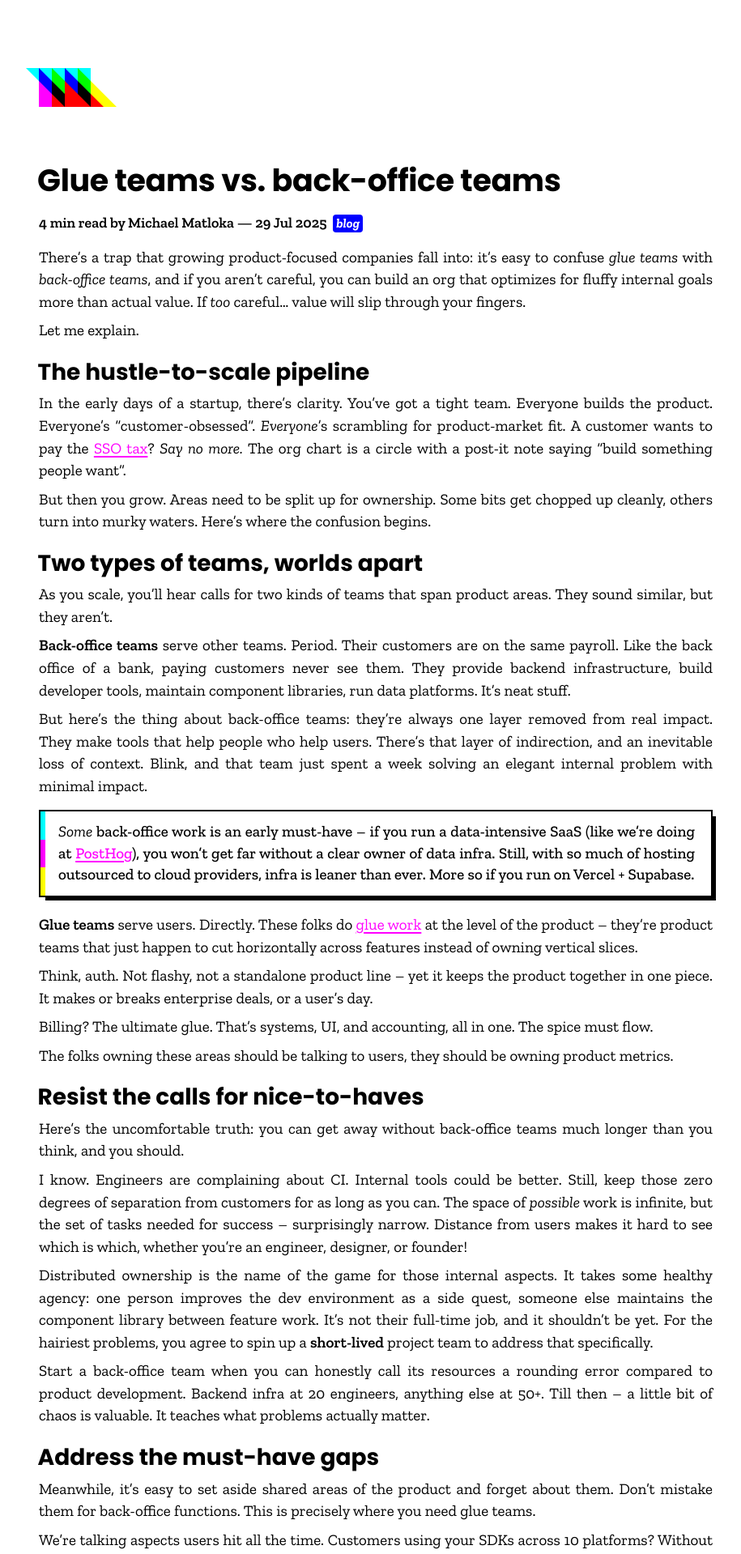
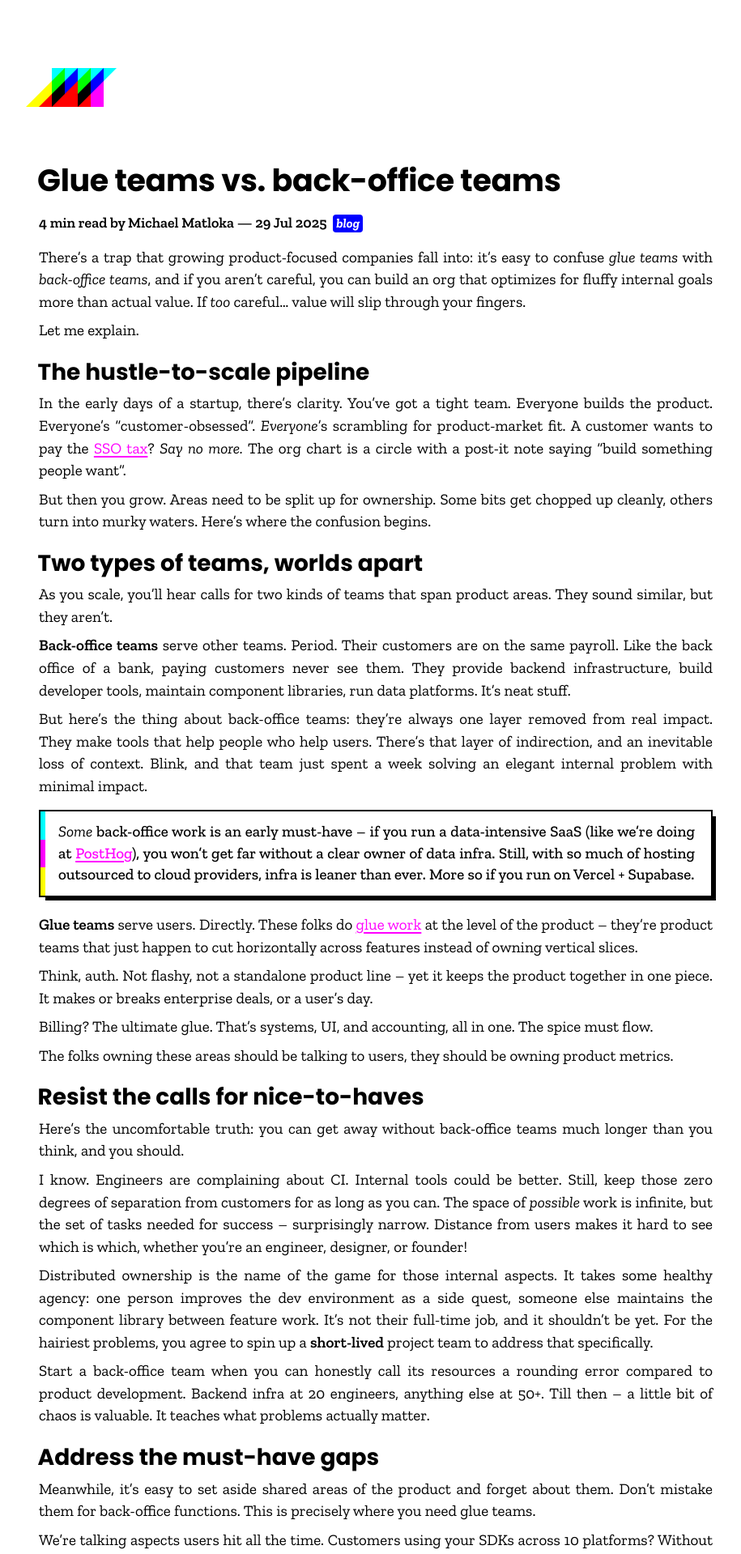
Before and after one commit to Twixes/matloka.com, a Jekyll site: the page built from _posts/2025-07-29-glue-teams-vs-back-office-teams.md, in a window 1280 px wide. Shown: the top 1919 px of the page at 81% size, without its empty margins (176-1091 px from the left). Built offline with Jekyll 4.4.1, drawn with Linux system fonts in a browser that asks for light colours; comment, search, counter and statistics services are not loaded.

Commit message:
Flip the logo
This should make it more obvious it's an M! Also, no longer subliminally similar to the PostHog logo…

```diff
--- a/_config.yml
+++ b/_config.yml
@@ -6,7 +6,7 @@
 twitter:
     username: MatlokaM
     card: summary_large_image
-logo: /assets/logo.png
+logo: /assets/logo.png?2025-07-31
 
 date_format: '%-d %b %Y'
 
--- a/_layouts/base.html
+++ b/_layouts/base.html
@@ -8,9 +8,9 @@
         <meta name="viewport" content="width=device-width, initial-scale=1" />
         <title>{% if page.title %}{{ page.title }} – Michael Matloka{% else %}{{ site.title }}{% endif %}</title>
         {%- seo title=false -%}
-        <link rel="icon" href="/favicon.ico" sizes="any" />
-        <link rel="icon" type="image/svg+xml" href="/favicon.svg" />
-        <link rel="apple-touch-icon" href="/apple-touch-icon.png" />
+        <link rel="icon" href="/favicon.ico?2025-07-31" sizes="any" />
+        <link rel="icon" type="image/svg+xml" href="/favicon.svg?2025-07-31" />
+        <link rel="apple-touch-icon" href="/apple-touch-icon.png?2025-07-31" />
         <link
             rel="stylesheet"
             href="https://fonts.bunny.net/css?family=Poppins:700,700i,800,800i|Zilla+Slab:400,400i,500,500i,600,600i,700,700i,&subset=latin-ext&display=swap"
--- a/_layouts/subpage.html
+++ b/_layouts/subpage.html
@@ -4,8 +4,8 @@ layout: base
 
 <header>
     <a href="/" title="Michael Matloka">
-        <!-- logo.svg inlined -->
-        <svg class="logo" viewBox="0 0 63 27" fill="none" xmlns="http://www.w3.org/2000/svg">
+        <!-- logo.svg inlined, as Safari doesn't seem to properly mix colors in <img> SVGs -->
+        <svg class="logo" viewBox="0 0 63 27" fill="none" style="transform: scaleX(-1)" xmlns="http://www.w3.org/2000/svg">
                 <path d="M18 0L45 27H18V0Z" />
                 <path d="M9 0L36 27H9V0Z" />
                 <path d="M27 27L7.15256e-07 7.15256e-07L27 7.15256e-07L27 27Z" />
```
Also changed, not shown: apple-touch-icon.png, assets/logo.png, assets/logo.svg (deleted), assets/logo_square.png, favicon.ico, favicon.svg.
